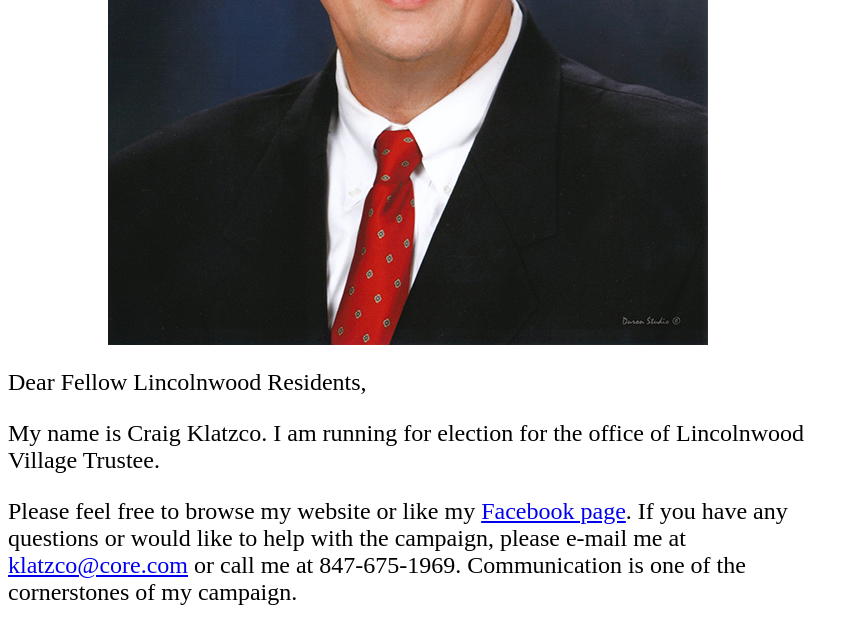
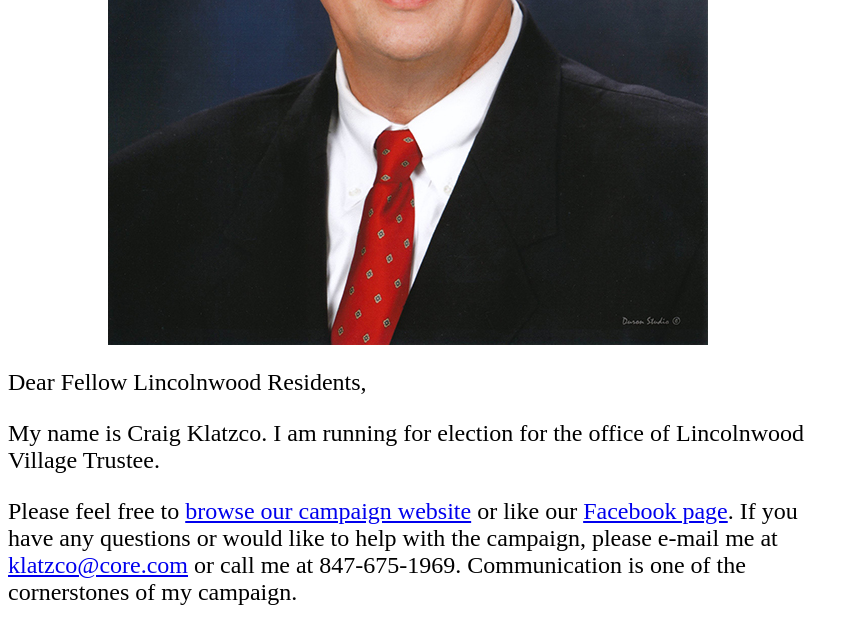
Before and after one commit to ianklatzco/klatzco.org, a plain HTML site: page index.htm in a window 1280 px wide. Shown: the part 581-1208 px from the top of the page, without its empty margins (0-858 px from the left). Drawn offline with Linux system fonts and the light colour scheme.

Commit message:
update, 80-char-ish it

```diff
--- a/index.htm
+++ b/index.htm
@@ -42,7 +42,11 @@
 
               <p>My name is Craig Klatzco. I am running for election for the office of Lincolnwood Village Trustee.</p>
 
-              <p>Please feel free to browse my website or like my <a href="https://www.facebook.com/Craig-L-Klatzco-Village-of-Lincolnwood-Trustee-407379486004288/">Facebook page</a>. If you have any questions or would like to help with the campaign, please e-mail me at <a href="mailto:klatzco@core.com">klatzco@core.com</a> or call me at 847-675-1969. Communication is one of the cornerstones of my campaign.</p>
+			  <p>Please feel free to <a href="http://allianceforlincolnwood.com/">browse our campaign website</a>
+			  or like our <a href="https://www.facebook.com/AllianceForLincolnwood/">Facebook page</a>.
+			  If you have any questions or would like to help with the
+			  campaign, please e-mail me at <a href="mailto:klatzco@core.com">klatzco@core.com</a>
+			  or call me at 847-675-1969. Communication is one of the cornerstones of my campaign.</p>
 
               <p>Thank you for your support.</p>
 
```
